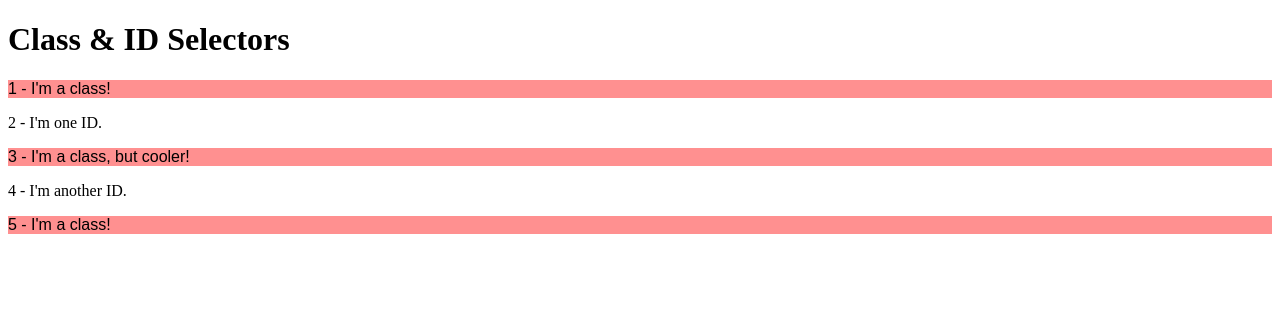
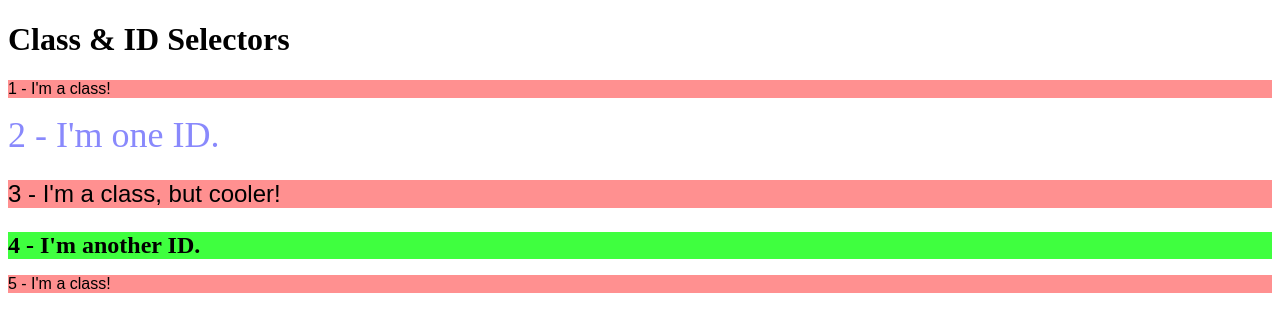
Before and after one commit to roaayala/the-foundations, a plain HTML site: page 006-intro-to-css/002-class-id-selectors/index.html in a window 1280 px wide. Drawn offline with Linux system fonts and the light colour scheme.

Commit message:
part two of intro to css: done

```diff
--- a/006-intro-to-css/002-class-id-selectors/index.html
+++ b/006-intro-to-css/002-class-id-selectors/index.html
@@ -6,20 +6,38 @@
 		<title>Class & ID Selectors</title>
 		<style>
 			.common-class {
+				font-family: serif;
 			}
 
-			.common-class:nth-of-type(odd) {
+			.common-class:nth-child(odd) {
 				background-color: rgb(255, 144, 144);
 				font-family: sans-serif;
+			}
+
+			.bigger {
+				font-size: 24px;
+			}
+
+			#first {
+				color: rgb(137, 137, 252);
+				font-size: 36px;
+			}
+
+			#second {
+				background-color: rgb(63, 255, 63);
+				font-weight: bold;
+				font-size: 24px;
 			}
 		</style>
 	</head>
 	<body>
 		<h1>Class & ID Selectors</h1>
-		<p class="common-class">1 - I'm a class!</p>
-		<p class="common-class" id="first">2 - I'm one ID.</p>
-		<p class="common-class">3 - I'm a class, but cooler!</p>
-		<p class="common-class" id="second">4 - I'm another ID.</p>
-		<p class="common-class">5 - I'm a class!</p>
+		<div class="wrapper">
+			<p class="common-class">1 - I'm a class!</p>
+			<div id="first">2 - I'm one ID.</div>
+			<p class="common-class bigger">3 - I'm a class, but cooler!</p>
+			<div id="second">4 - I'm another ID.</div>
+			<p class="common-class">5 - I'm a class!</p>
+		</div>
 	</body>
 </html>
```
